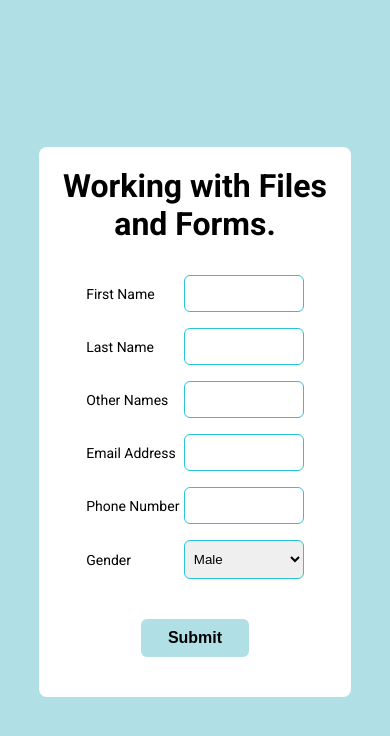
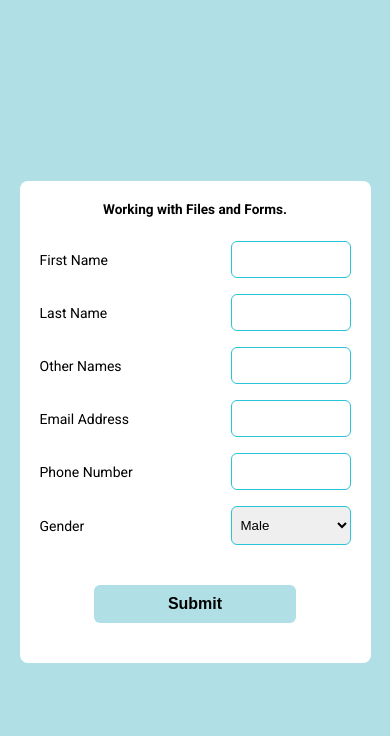
Before and after one commit to idiakeg/zuri_static_server, a website: page public/index.html in a window 390 px wide. Drawn offline with Linux system fonts and the light colour scheme.

Commit message:
minor fixes.

```diff
--- a/public/style.css
+++ b/public/style.css
@@ -1,7 +1,7 @@
 @import url("https://fonts.googleapis.com/css2?family=Roboto:ital,wght@0,100;0,300;0,400;0,500;0,700;0,900;1,100;1,300;1,400;1,500;1,700;1,900&display=swap");
 
 body {
-	padding: 0;
+    padding: 20px 0;
     margin: 0;
     display: flex;
     justify-content: center;
@@ -133,8 +133,13 @@ a:hover {
 }
 
 @media screen and (max-width: 450px) {
+    .container {
+        width: 90%;
+    }
+
     form {
-		margin-inline: none;
+        margin-inline: 0;
+        width: 100%;
     }
 
     input,
@@ -145,4 +150,13 @@ a:hover {
     label {
         font-size: 0.875rem;
     }
+
+    h1 {
+        font-size: 0.85rem;
+        margin-bottom: 0.5rem;
     }
+
+    button {
+        width: 65%;
+    }
+}
```
Lines whose indentation alone changed are shown as unchanged.
